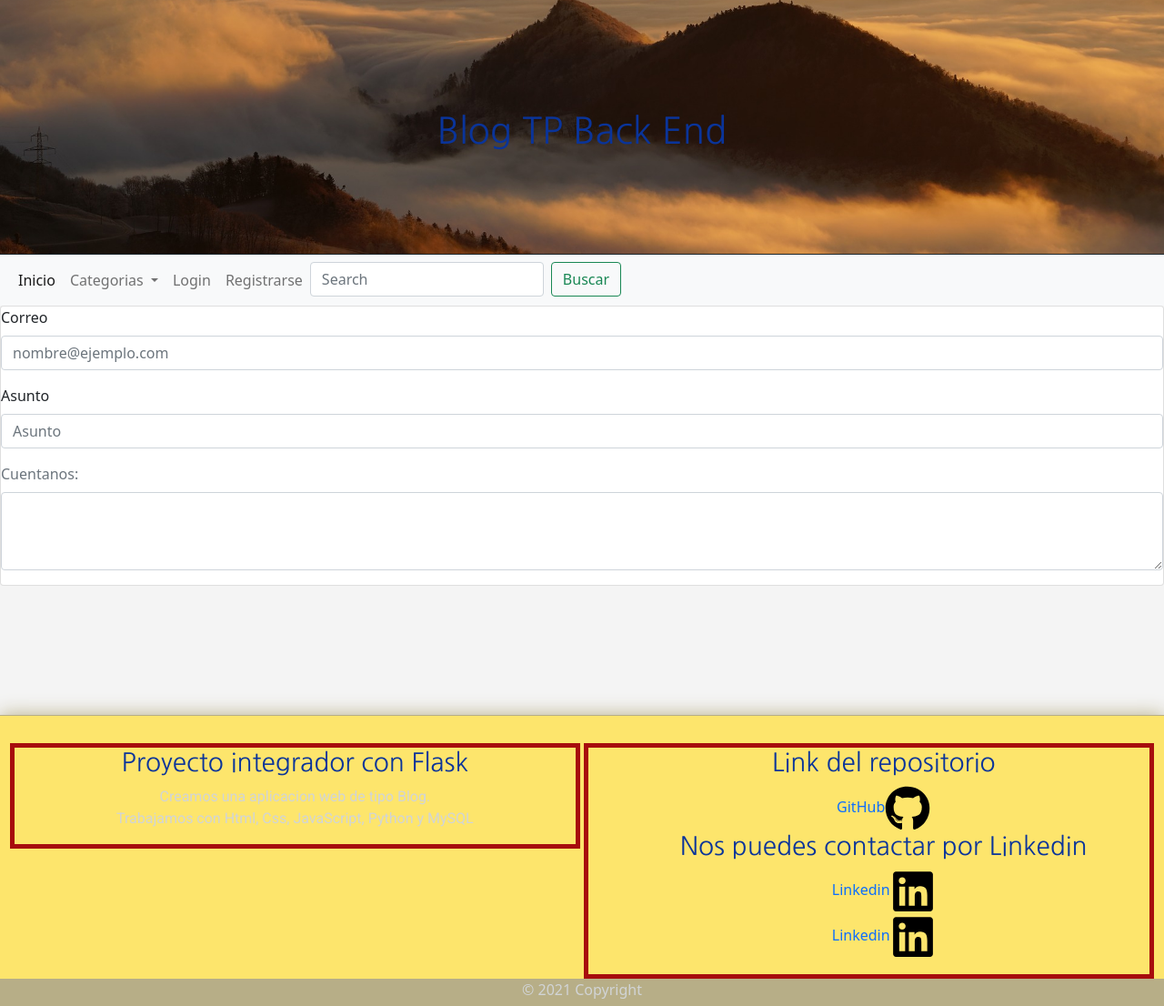
After one commit to juanNH/TPCaC2124, a Flask app: page /contacto in a window 1280 px wide. The commit adds this page. Shown: the whole page at 91% size. Run offline with Flask 2, Linux system fonts and the light colour scheme; data that the repository does not hold is empty; some libraries are stand-ins or nearby versions.

Commit message:
Contact wip

```diff
--- a/app.py
+++ b/app.py
@@ -114,6 +114,18 @@ def registro():
 
     categorias = nav.nav_categorias()
     return render_template('registro.html', autores = autores,categorias=categorias)
+
+#vista contacto
+@app.route('/contacto')
+def contacto():
+    conn=mysql.connect()
+    cursor=conn.cursor()
+    conn.commit()
+
+    categorias = nav.nav_categorias()
+    return render_template('contacto.html',categorias=categorias)
+
+
 # funcion crear publicacion
 
 @app.route('/crear', methods = ['POST'])
--- /dev/null
+++ b/templates/contacto.html
@@ -0,0 +1,24 @@
+{% extends 'layout.html' %}
+{% block title%}
+Contacto
+{{super()}}
+{% endblock %}
+
+{% block contenido %}
+<form action="/verificar" method="POST" enctype="multipart/form-data"></form>
+<div class="card">
+    <div class="mb-3">
+        <label for="contact-email" class="form-label">Correo</label>
+        <input type="email" class="form-control" id="contact-email" placeholder="nombre@ejemplo.com">
+    </div>
+    <div class="mb-3">
+        <label for="contact-asunto" class="form-label">Asunto</label>
+        <input type="text" class="form-control" id="contact-asunto" placeholder="Asunto">
+      </div>
+    <div class="mb-3">
+        <label for="contact-form" class="form-label text-muted">Cuentanos:</label>
+        <textarea class="form-control" id="contact-form" rows="3"></textarea>
+    </div>
+</div>
+</form>
+{% endblock %}
--- a/templates/index.html
+++ b/templates/index.html
@@ -6,8 +6,6 @@ Inicio
 {% endblock %}
 
 {% block contenido %}
-
-
     {% with messages = get_flashed_messages()%}
     {% if messages%}
         {% for message in messages %}
```
